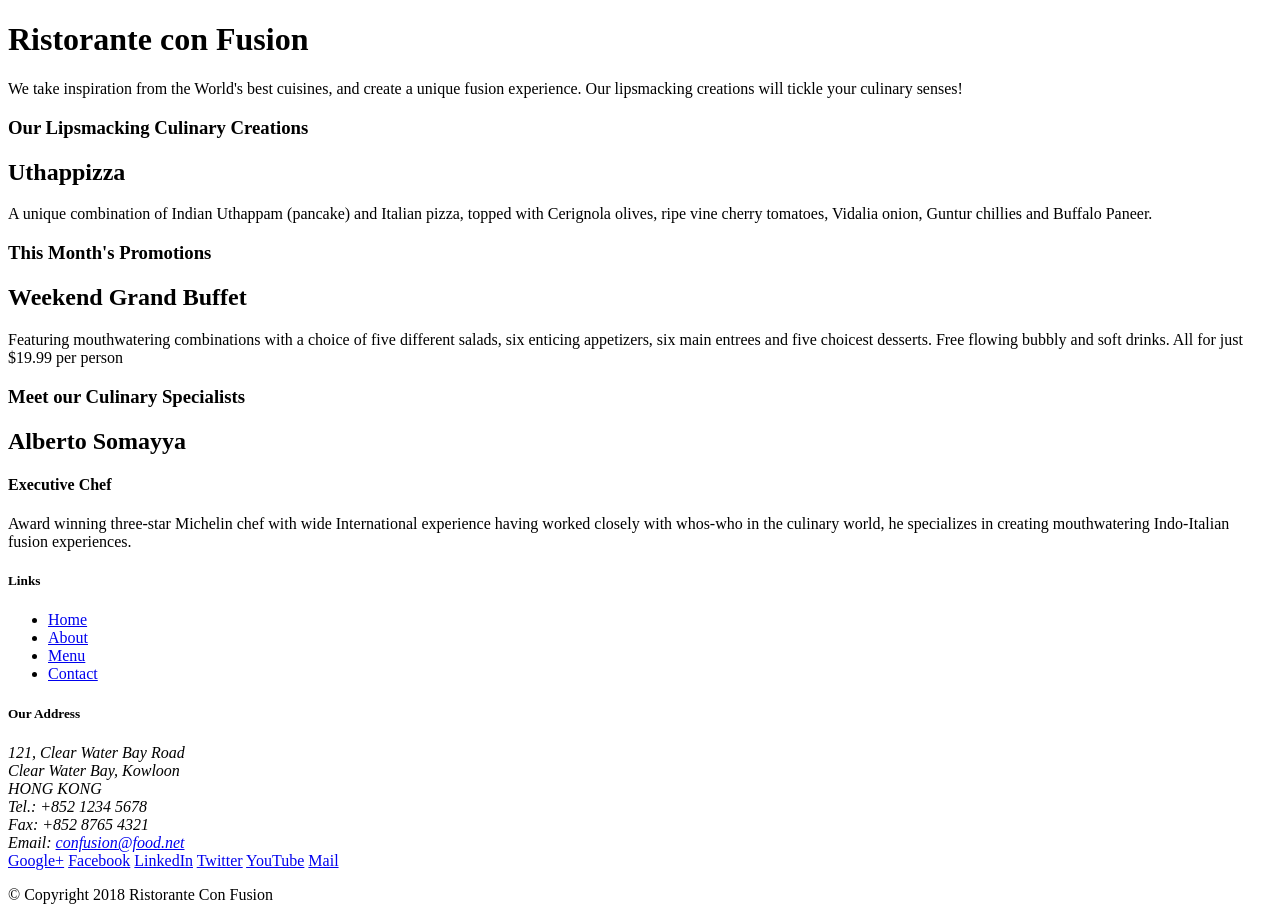
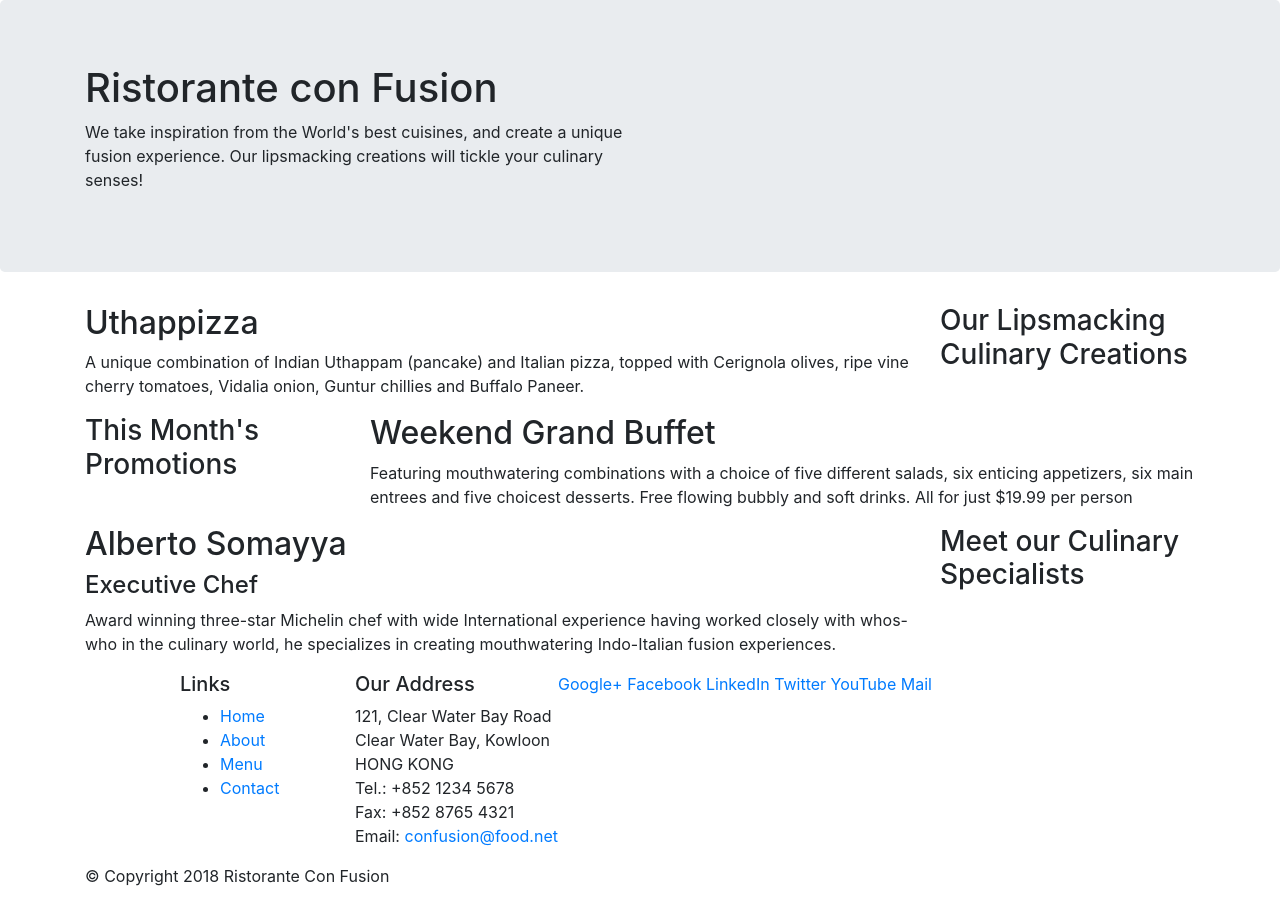
Before and after one commit to Sourav48/testRepository, a website: page index.html in a window 1280 px wide. Drawn offline with nearby package versions, Linux system fonts and the light colour scheme.

Commit message:
Bootstrap grid Part-1

```diff
--- a/index.html
+++ b/index.html
@@ -3,14 +3,21 @@
 
 <head>
     <title>Ristorante Con Fusion</title>
+     <!-- Required meta tags always come first -->
+    <meta charset="utf-8">
+    <meta name="viewport" content="width=device-width, initial-scale=1, shrink-to-fit=no">
+    <meta http-equiv="x-ua-compatible" content="ie=edge">
+
+     <!-- Bootstrap CSS -->
+    <link rel="stylesheet" href="node_modules/bootstrap/dist/css/bootstrap.min.css">
 </head>
 
 <body>
 
-    <header>
-        <div>
-            <div>
-                <div>
+    <header class="jumbotron">
+        <div class="container">
+            <div class="row">
+                <div class="col-12 col-sm-6">
                     <h1>Ristorante con Fusion</h1>
                     <p>We take inspiration from the World's best cuisines, and create a unique fusion experience. Our lipsmacking creations will tickle your culinary senses!</p>
                 </div>
@@ -20,33 +27,33 @@
         </div>
     </header>
 
-    <div>
-        <div>
-            <div>
+    <div class="container">
+        <div class="row">
+            <div class="col-12 col-sm-4 order-sm-last col-md-3">
                 <h3>Our Lipsmacking Culinary Creations</h3>
             </div>
-            <div>
+            <div class="col col-sm order-sm-first col-md">
                 <h2>Uthappizza</h2>
                 <p>A unique combination of Indian Uthappam (pancake) and Italian pizza, topped with Cerignola olives, ripe vine cherry tomatoes, Vidalia onion, Guntur chillies and Buffalo Paneer.</p>
             </div>
         </div>
 
 
-        <div>
-            <div>
+        <div class="row">
+            <div class="col-12 col-sm-4 col-md-3">
                 <h3>This Month's Promotions</h3>
             </div>
-            <div>
+            <div class="col col-sm col-md">
                 <h2>Weekend Grand Buffet</h2>
                 <p>Featuring mouthwatering combinations with a choice of five different salads, six enticing appetizers, six main entrees and five choicest desserts. Free flowing bubbly and soft drinks. All for just $19.99 per person </p>
             </div>
         </div>
 
-        <div>
-            <div>
+        <div class="row">
+            <div class="col-12 col-sm-4 order-sm-last col-md-3">
                 <h3>Meet our Culinary Specialists</h3>
             </div>
-            <div>
+            <div class="col col-sm order-sm-first col-md">
                 <h2>Alberto Somayya</h2>
                 <h4>Executive Chef</h4>
                 <p>Award winning three-star Michelin chef with wide International experience having worked closely with whos-who in the culinary world, he specializes in creating mouthwatering Indo-Italian fusion experiences. </p>
@@ -55,9 +62,9 @@
     </div>
 
     <footer>
-        <div>
-            <div>
-                <div>
+        <div class="container">
+            <div class="row">
+                <div class="col-4 offset-1 col-sm-2">
                     <h5>Links</h5>
                     <ul>
                         <li><a href="#">Home</a></li>
@@ -95,7 +102,10 @@
            </div>
         </div>
     </footer>
-
+<!-- jQuery first, then Popper.js, then Bootstrap JS. -->
+    <script src="node_modules/jquery/dist/jquery.slim.min.js"></script>
+    <script src="node_modules/popper.js/dist/umd/popper.min.js"></script>
+    <script src="node_modules/bootstrap/dist/js/bootstrap.min.js"></script>
 </body>
 
 </html>
--- a/package.json
+++ b/package.json
@@ -12,5 +12,10 @@
   "license": "ISC",
   "devDependencies": {
     "lite-server": "^2.3.0"
+  },
+  "dependencies": {
+    "bootstrap": "^4.0.0",
+    "jquery": "^3.3.1",
+    "popper.js": "^1.12.9"
   }
 }
```
Also changed, not shown: 1 other file.
